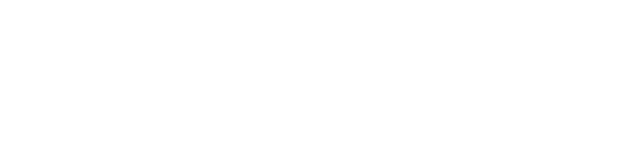
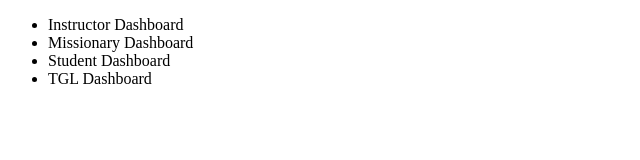
Before and after one commit to byuitechops/ECIDashboardDocs, a plain HTML site: page index.html in a window 1280 px wide. Shown: the whole page, without its empty margins (0-640 px from the left). Drawn offline with Linux system fonts and the light colour scheme.

Commit message:
Update index.html

```diff
--- a/index.html
+++ b/index.html
@@ -5,7 +5,15 @@
 </head>
 
 <body>
+<nav>
+  <ul>
+    <li href="https://byuitechops.github.io/eci-dashboard-docs/instructorDashboard.html">Instructor Dashboard</li>
+    <li href="https://byuitechops.github.io/eci-dashboard-docs/missionaryDashboard.html">Missionary Dashboard</li>
+    <li href="https://byuitechops.github.io/eci-dashboard-docs/studentDashboard.html">Student Dashboard</li>
+    <li href="https://byuitechops.github.io/eci-dashboard-docs/tglDashboard.html">TGL Dashboard</li>
+  </ul>
 
+</nav>
 </body>
 
 </html>
```
